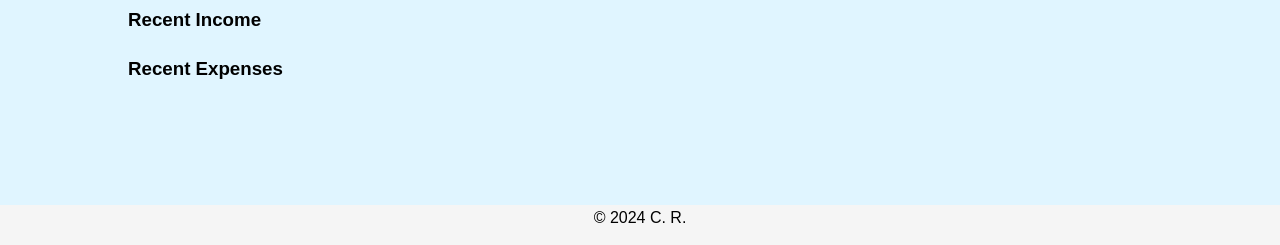
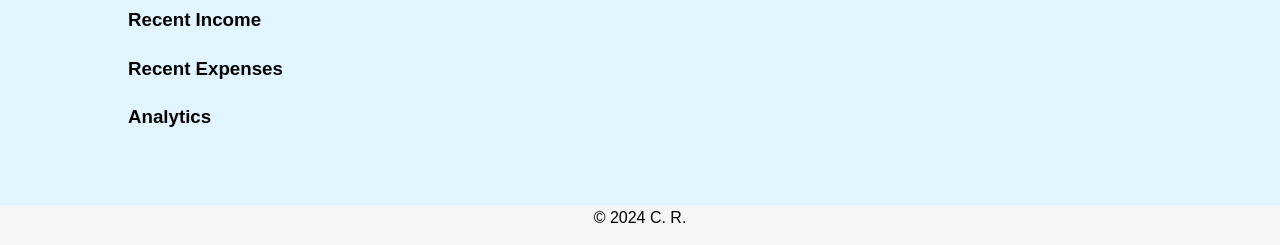
Before and after one commit to reedcr/custom-dashboard, a Django app: page /dashboard/ in a window 1280 px wide. Shown: the part 555-800 px from the top of the page. Run offline with Django 5.2, Linux system fonts and the light colour scheme; the visitor is signed in with stand-in values (Sample User, id 1); data that the repository does not hold is empty.

Commit message:
update home page

```diff
--- a/dash_site/templates/dashboard.html
+++ b/dash_site/templates/dashboard.html
@@ -53,6 +53,10 @@
                 </div>
             </section>
 
+            <section id="dashboard-visualizations">
+                <h3>Analytics</h3>
+            </section>
+
         </main>
 
         <footer>&copy; 2024 C. R.</footer>
```
